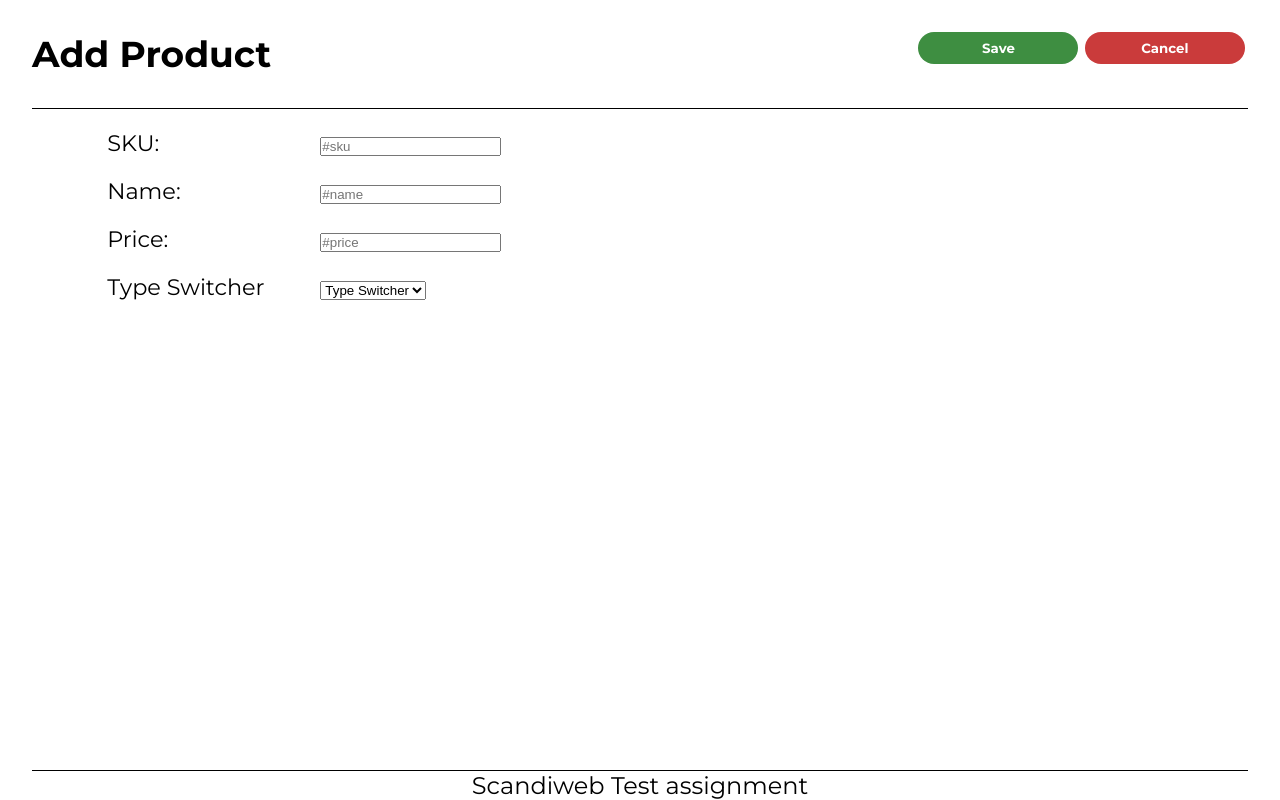
After one commit to Davic15/work-test, a PHP site: page /AddNewProduct/AddNewProduct.php in a window 1280 px wide. The commit adds this page. Run offline with PHP 8.4, Linux system fonts and the light colour scheme.

Commit message:
Page to add new products, almost finished

```diff
--- /dev/null
+++ b/AddNewProduct/AddNewProduct.php
@@ -0,0 +1,84 @@
+<!DOCTYPE html>
+<html lang="en">
+    <head>
+        <meta charset="utf-8">
+        <meta name="viewport" content="width=device-width, initial-scale=1">
+        <link rel="preconnect" href="https://fonts.googleapis.com">
+        <link rel="preconnect" href="https://fonts.gstatic.com" crossorigin>
+        <link href="https://fonts.googleapis.com/css2?family=Montserrat:wght@400;700&display=swap" rel="stylesheet">
+        <link rel="stylesheet" href="../css/style.css">
+        <link rel="stylesheet" href="../css/add.css">
+        <title>Scandiweb Test</title>
+    </head>
+    <body>
+        <!-- Navigation bar, it contains the title and two buttons. -->
+        <nav>
+            <div class="container-nav">
+                <h1>Add Product</h1>
+                <div class="container-nav_buttons">
+                    <button class="btn add">Save</button>
+                    <button id="delete-product-btn" name="delete" form="form" class="btn delete">Cancel</button>
+                </div>
+            </div>
+        </nav>
+
+        <!-- Form section -->
+        <div class="container-form-add">
+            <form id="product_form" action="" method="POST">
+                <div class="outer">
+                    <div id="label" class="labelClass">
+                        <!--<label for="name">Name:</label>-->
+                        <label class="label" for="sku">SKU:</label>
+                    </div>
+                    <div id="input">
+                        <!--<input type="text" id="name" class="input" name="name" placeholder="Name">-->
+                        <input type="text" id="sku" name="sku" placeholder="#sku" minlength="8" maxlength="8" required><br />
+                    </div>
+                </div>
+                <div class="outer">
+                    <div id="label" class="labelClass">
+                        <!--<label for="name">Name:</label>-->
+                        <label class="label" for="name">Name:</label>
+                    </div>
+                    <div id="input">
+                        <!--<input type="text" id="name" class="input" name="name" placeholder="Name">-->
+                        <input type="text" id="name" name="name" placeholder="#name" required><br />
+                    </div>
+                </div>
+                <div class="outer">
+                    <div id="label" class="labelClass">
+                        <!--<label for="name">Name:</label>-->
+                        <label class="label" for="price">Price:</label>
+                    </div>
+                    <div id="input">
+                        <!--<input type="text" id="name" class="input" name="name" placeholder="Name">-->
+                        <input type="text" id="price" name="price" placeholder="#price" required><br />
+                    </div>
+                </div>
+                <div class="outer">
+                    <div id="label" class="labelClass">
+                        <!--<label for="name">Name:</label>-->
+                        <label class="label" for="productType">Type Switcher</label>
+                    </div>
+                    <div id="input">
+                        <!--<input type="text" id="name" class="input" name="name" placeholder="Name">-->
+                        <select id="productType" name="productType">
+                            <option selected disabled>Type Switcher</option>
+                            <option value="Dvd" id="Dvd">DVD</option>
+                            <option value="Book" id="Book">Book</option>
+                            <option value="Furniture" id="Furniture">Furniture</option>
+                        </select>
+                    </div>
+                </div>
+
+
+            </form>
+
+        </div>
+
+        <!-- Footer Section -->
+        <footer>
+            <p class="footer-text">Scandiweb Test assignment</p>
+        </footer>
+    </body>
+</html>
--- /dev/null
+++ b/css/add.css
@@ -0,0 +1,53 @@
+* {
+  box-sizing: border-box;
+  padding: 0;
+  margin: 0;
+}
+
+.container-form-add {
+    margin: 1rem;
+    font-size: 1.4rem;
+}
+
+.outer {
+  width: 90%;
+  margin: 20px auto;
+  display: flex;
+  align-items: center;
+}
+
+.labelClass {
+  width: 20%;
+  float: left;
+  text-align: left;
+  padding-right: 10px;
+}
+
+#input {
+  width: 50%;
+  float: left;
+}
+
+.input {
+  width: 100%;
+}
+
+
+
+
+/* Media Queries (Small and big screens)*/
+/* Extra small devices (phones, 600px and down) */
+@media only screen and (max-width: 600px) {
+
+}
+
+/* Small devices (portrait tablets and large phones, 600px and up) */
+@media only screen and (min-width: 600px) {
+
+
+}
+
+/* Medium devices (landscape tablets, 768px and up) */
+@media only screen and (min-width: 768px) {
+
+}
--- a/css/style.css
+++ b/css/style.css
@@ -89,9 +89,6 @@ section {
     height: 1.5rem;
 }
 
-
-
-
 /* Media Queries (Small and big screens)*/
 /* Extra small devices (phones, 600px and down) */
 @media only screen and (max-width: 600px) {
```
Also changed, not shown: index.php (+12 -4 lines), javascript/index.js (added, +7 -0 lines).
